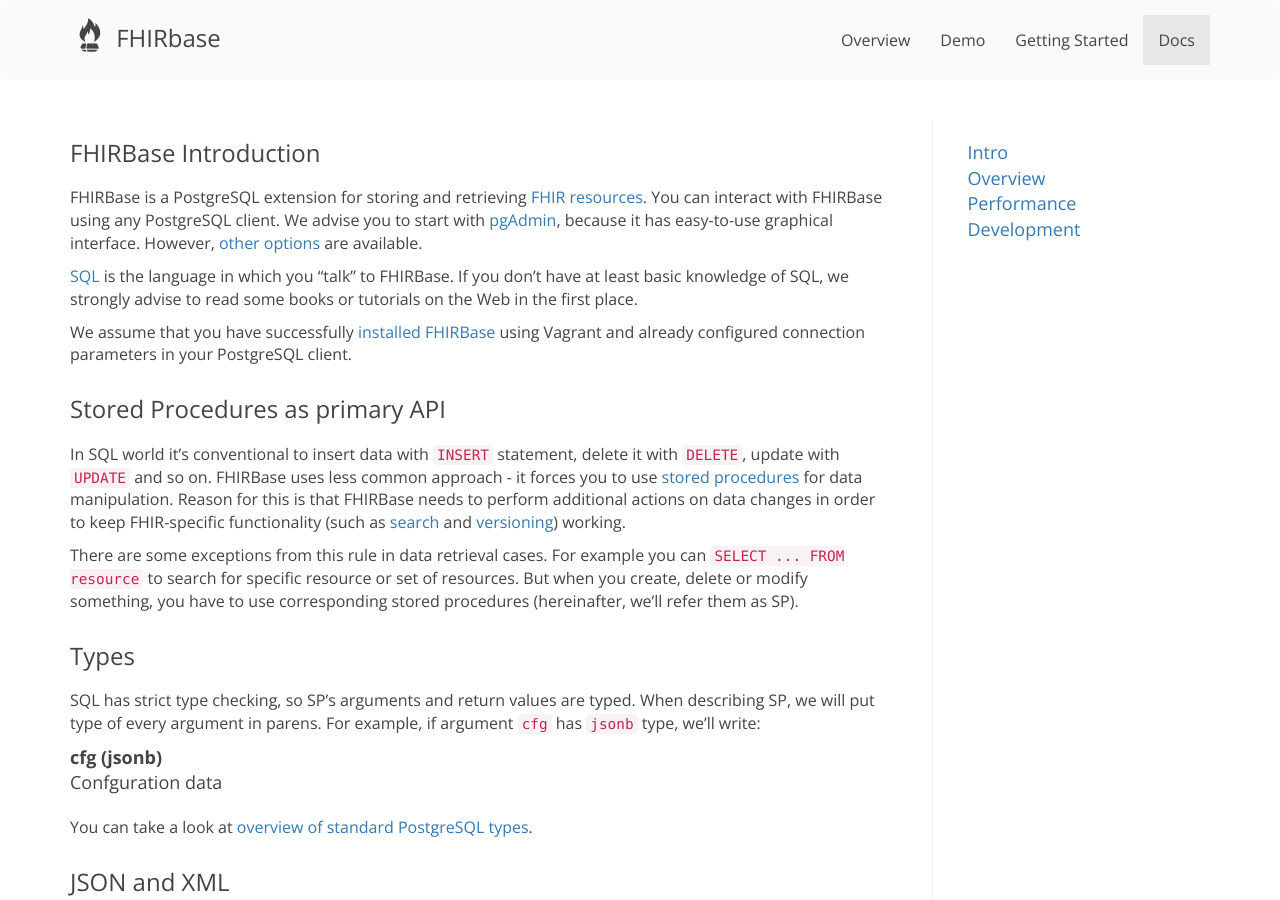
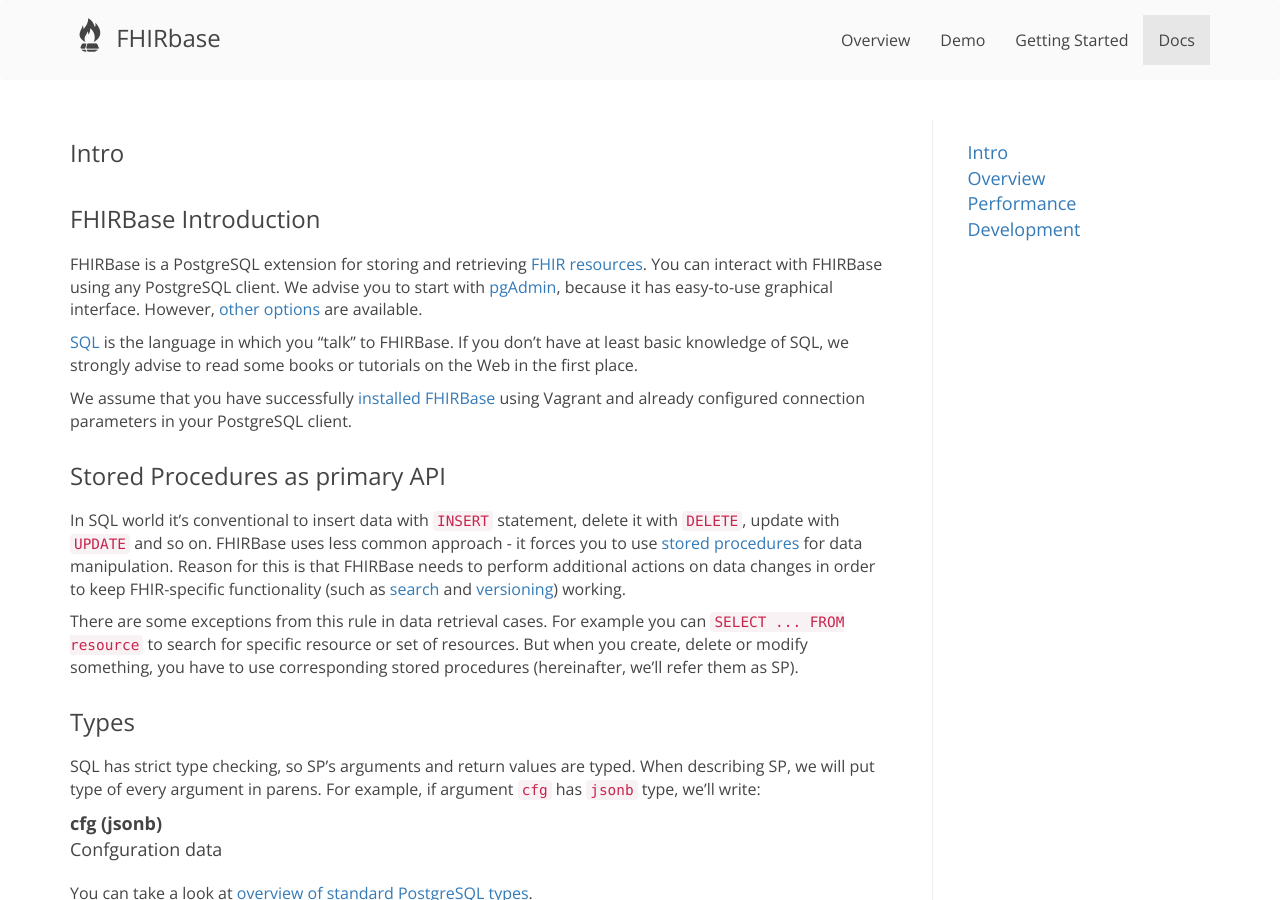
Before and after one commit to fhirbase/fhirbase.github.io, a Jekyll site: the page built from docs.html, in a window 1280 px wide and 900 px high. Built offline with Jekyll 4.4.1, drawn with Linux system fonts in a browser that asks for light colours; nearby versions of some CDN libraries; Markdown is read by kramdown in place of the engine named in the settings; some of the changed text lies outside the part shown.

Commit message:
fix docs id

```diff
--- a/docs.html
+++ b/docs.html
@@ -6,15 +6,16 @@ title: FHIRbase
 {% assign docs = site.docs | sort: 'order' %}
 <div class="container gstarted">
 	<div class="col-md-9 docs-content">
-		{% for instruction in docs %}
-			{{ instruction.content }}
+		{% for doc in docs %}
+			<h3 id="{{ doc.id }}"> {{doc.title}} </h3>
+			{{ doc.content }}
 			<hr>
 			<br>
 		{% endfor %}
 	</div>
 	<div class="col-md-3 sub-nav">
 		<ul class="subnav-list list-unstyled">
-                  {% for instruction in docs %}
+                {% for instruction in docs %}
 		     <li><a href="#{{instruction.id}}">{{instruction.title}}</a></li>
 		  {% endfor %}
 		</ul>
```
